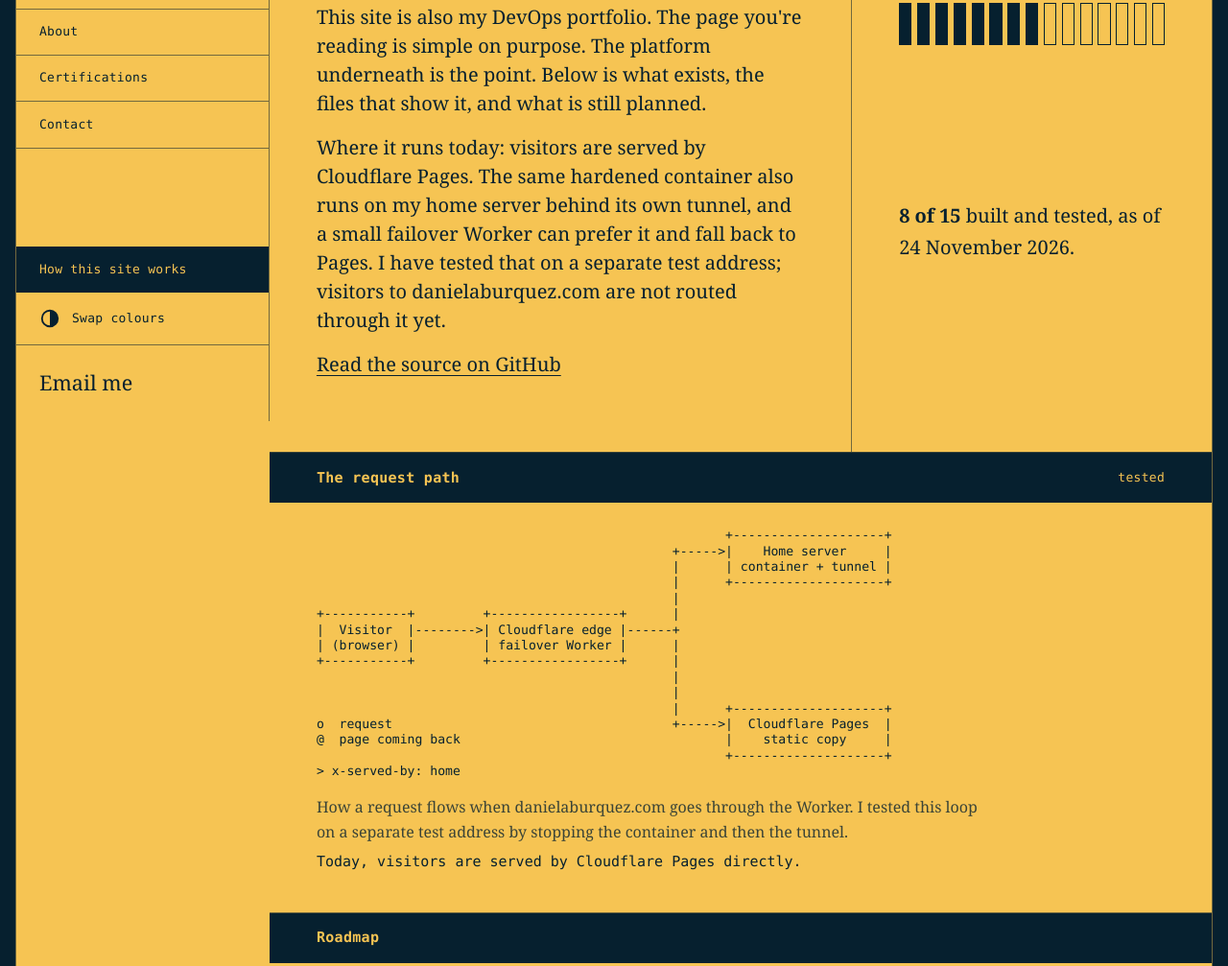
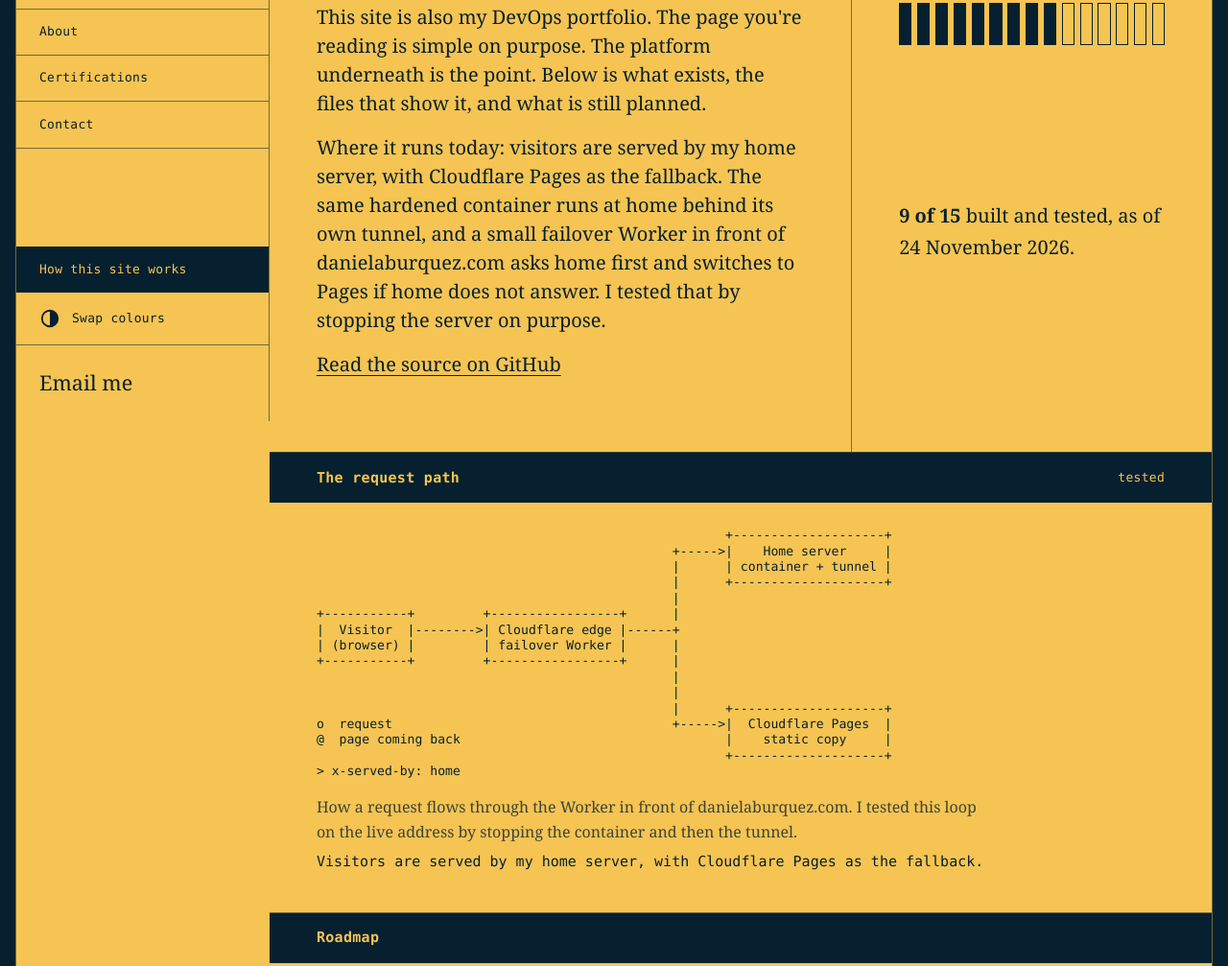
Before and after one commit to dan-the-man-99/danielaburquez.com, an Astro site: page /how-this-site-works in a window 1280 px wide. Shown: the part 344-1351 px from the top of the page at 96% size. Built offline with nearby package versions, Linux system fonts and the light colour scheme; Astro itself is replaced by a stand-in of ours; no server answers; a web font is replaced by a local one.

Commit message:
Show failover on the real address as built; update live wording

```diff
--- a/src/components/RequestPath.astro
+++ b/src/components/RequestPath.astro
@@ -15,9 +15,9 @@ import SectionBar from './SectionBar.astro';
       back, requests go to it again.
     </p>
     <figcaption>
-      How a request flows when danielaburquez.com goes through the Worker. I tested this
-      loop on a separate test address by stopping the container and then the tunnel.
-      <span class="path-live" data-live-line>Today, visitors are served by Cloudflare Pages directly.</span>
+      How a request flows through the Worker in front of danielaburquez.com. I tested this
+      loop on the live address by stopping the container and then the tunnel.
+      <span class="path-live" data-live-line>Visitors are served by my home server, with Cloudflare Pages as the fallback.</span>
     </figcaption>
   </figure>
 </section>
--- a/src/data/piece-art.ts
+++ b/src/data/piece-art.ts
@@ -82,6 +82,16 @@ export const pieceArt: Record<string, string[]> = {
     ' (container started)',
     ' x-served-by: home',
   ],
+  'Failover on the real address': [
+    ' $ curl -sI danielaburquez.com',
+    ' x-served-by: home',
+    '',
+    ' (home server stopped)',
+    ' x-served-by: pages',
+    '',
+    ' (home server started)',
+    ' x-served-by: home',
+  ],
   'A second copy at home, behind its own tunnel': [
     ' internet',
     '    |',
--- a/src/data/platform-status.ts
+++ b/src/data/platform-status.ts
@@ -102,9 +102,18 @@ export const built: Piece[] = [
   {
     phase: 2,
     name: 'Failover to Pages, tested',
-    detail: 'A small Cloudflare Worker asks the home server first, and serves the same page from Cloudflare Pages if home errors or does not answer within two seconds. I tested it on a separate test address by stopping the container, then the tunnel: the page kept loading each time, and went back to home on restart. Visitors to danielaburquez.com are not routed through it yet.',
+    detail: 'A small Cloudflare Worker asks the home server first, and serves the same page from Cloudflare Pages if home errors or does not answer within two seconds. I first tested it on a separate test address by stopping the container, then the tunnel: the page kept loading each time, and went back to home on restart.',
     verify: {
       command: 'curl -sI https://failover-test.danielaburquez.com | grep -i x-served-by',
+      expect: 'Prints "x-served-by: home" normally, and "x-served-by: pages" while the home server is unreachable.',
+    },
+  },
+  {
+    phase: 2,
+    name: 'Failover on the real address',
+    detail: 'danielaburquez.com and www now go through the failover Worker: the home server answers first, and Cloudflare Pages takes over if it does not. I repeated the stop test on the real address, with the container and then the tunnel stopped, and the page kept loading from Pages each time. The Worker is also set to fall straight through to Pages if it ever fails itself.',
+    verify: {
+      command: 'curl -sI https://danielaburquez.com | grep -i x-served-by',
       expect: 'Prints "x-served-by: home" normally, and "x-served-by: pages" while the home server is unreachable.',
     },
   },
@@ -117,7 +126,6 @@ export const built: Piece[] = [
 
 // Phases 2 to 8 of the plan, in order. Each is one piece of work.
 export const planned: Piece[] = [
-  { phase: 2, name: 'Failover on the real address', detail: 'Move danielaburquez.com and www onto the failover Worker, set up so that if the Worker itself fails, traffic falls straight through to Pages.' },
   { phase: 3, name: 'Kubernetes at home', detail: 'k3s on the home server. Held back until that machine has memory to spare: it already runs other services, and Kubernetes on top would push it into swapping.' },
   { phase: 4, name: 'Automated checks and signed images', detail: 'Tests, vulnerability scans and a software bill of materials on every change, with the built image cryptographically signed.' },
   { phase: 5, name: 'GitOps deploys', detail: 'Argo CD applies what is in Git, so a deploy is a reviewed commit rather than a manual step.' },
--- a/src/pages/how-this-site-works.astro
+++ b/src/pages/how-this-site-works.astro
@@ -65,11 +65,11 @@ const decisions = [
         exists, the files that show it, and what is still planned.
       </p>
       <p class="page-lede">
-        Where it runs today: visitors are served by Cloudflare Pages. The same
-        hardened container also runs on my home server behind its own tunnel,
-        and a small failover Worker can prefer it and fall back to Pages. I
-        have tested that on a separate test address; visitors to
-        danielaburquez.com are not routed through it yet.
+        Where it runs today: visitors are served by my home server, with
+        Cloudflare Pages as the fallback. The same hardened container runs at
+        home behind its own tunnel, and a small failover Worker in front of
+        danielaburquez.com asks home first and switches to Pages if home does
+        not answer. I tested that by stopping the server on purpose.
       </p>
       <LiveStatus />
       <p class="page-lede">
--- a/src/scripts/live-status.js
+++ b/src/scripts/live-status.js
@@ -18,7 +18,7 @@ if (badge || line) {
   const SAYS = {
     home: { badge: 'This page is served by my home server.', line: 'Currently served by my home server' },
     pages: { badge: 'My home server is unreachable, so Cloudflare Pages is serving this page.', line: 'Currently served by Cloudflare Pages (my home server is unreachable)' },
-    direct: { badge: '', line: 'Currently served by Cloudflare Pages directly, not through the Worker yet' },
+    direct: { badge: '', line: 'Currently served by Cloudflare Pages directly, without the failover Worker' },
   };
   let last = null;   // { by: 'home' | 'pages' | 'direct', at: Date.now() }
 
```
